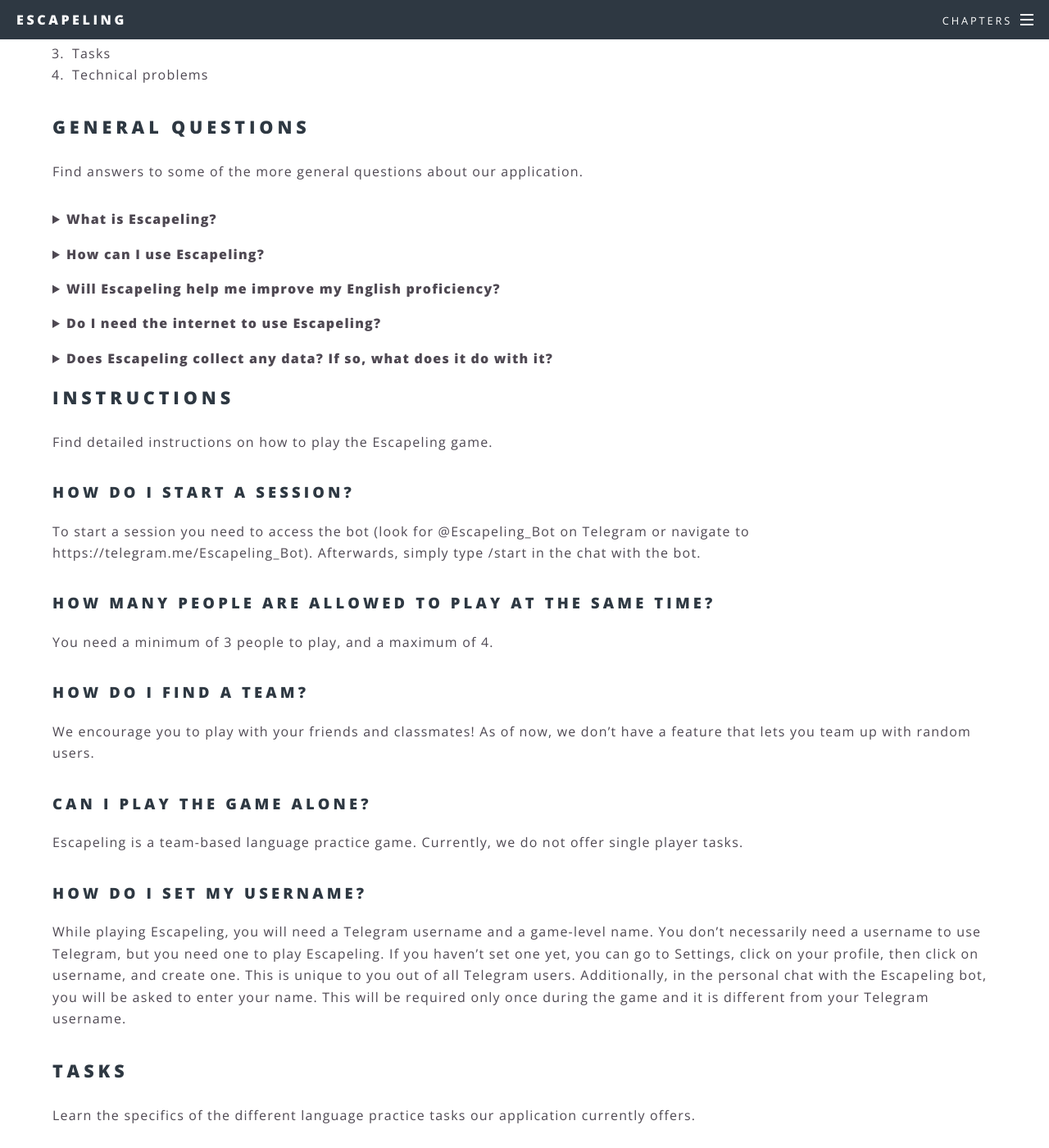
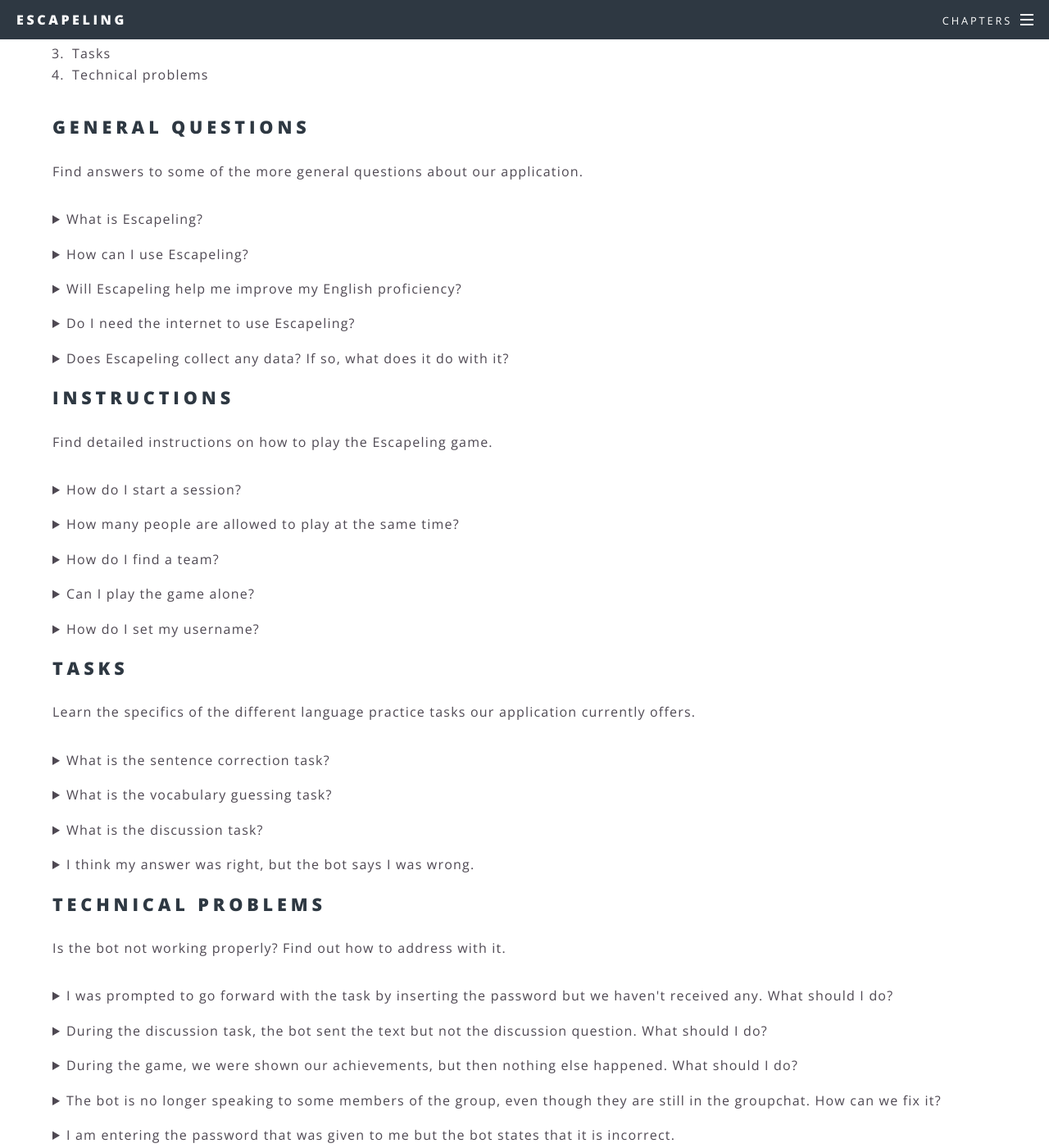
Before and after one commit to ALLUOS/ALLUOS.github.io, a Jekyll site: the page built from _posts/2020-03-03-FAQ.md, in a window 1280 px wide and 1400 px high, scrolled down 550 px. Shown: the whole window at 82% size. Built offline with Jekyll 4.4.1, drawn with Linux system fonts in a browser that asks for light colours; some of the changed text lies outside the part shown.

Commit message:
Toggle feature

```diff
--- a/_posts/2020-03-03-FAQ.md
+++ b/_posts/2020-03-03-FAQ.md
@@ -67,23 +67,41 @@
 
 Find detailed instructions on how to play the Escapeling game.
 
-### How do I start a session?
+<details>
+  <summary>How do I start a session?</summary>
+
 To start a session you need to access the bot (look for @Escapeling_Bot on Telegram or navigate to https://telegram.me/Escapeling_Bot). Afterwards, simply type /start in the chat with the bot.
 
-### How many people are allowed to play at the same time?
+</details>
+
+<details>
+  <summary>How many people are allowed to play at the same time?</summary>
+
 You need a minimum of 3 people to play, and a maximum of 4.
 
-### How do I find a team?
+</details>
+
+<details>
+  <summary>How do I find a team?</summary>
+
 We encourage you to play with your friends and classmates! As of now, we don't have a feature that lets you team up with random users.
 
-### Can I play the game alone?
+</details>
+
+<details>
+  <summary>Can I play the game alone?</summary>
+
 Escapeling is a team-based language practice game. Currently, we do not offer single player tasks.
 
-### How do I set my username?
+</details>
+
+<details>
+  <summary>How do I set my username?</summary>
+
 While playing Escapeling, you will need a Telegram username and a game-level name.
 You don't necessarily need a username to use Telegram, but you need one to play Escapeling. If you haven't set one yet, you can go to Settings, click on your profile, then click on username, and create one. This is unique to you out of all Telegram users.
 Additionally, in the personal chat with the Escapeling bot, you will be asked to enter your name. This will be required only once during the game and it is different from your Telegram username.
-
+</details>
 
 <div id="tasks"></div>
 
@@ -91,41 +109,85 @@
 
 Learn the specifics of the different language practice tasks our application currently offers.
 
-### What is the sentence correction task?
+<details>
+  <summary>What is the sentence correction task?</summary>
+
 In this task you focus on finding grammatical mistakes. You will each get a sentence and the goal is to determine whether it is grammatically correct or incorrect. If the sentence is incorrect, you should find the mistake and provide a correct alternative for it. There is always only one word that needs to be corrected. Importantly, you are allowed to discuss the given sentence in the group chat. However, only you are responsible for giving a final answer if it's your turn. Everyone will get a turn.
 
-### What is the vocabulary guessing task?
+</details>
+
+<details>
+  <summary>What is the vocabulary guessing task?</summary>
+
 This task is designed to enhance vocabulary knowledge. During the task, each user is given a word, and the goal is to describe its meaning without using the word itself. The goal of the other people in the group is to guess it. In case a person doesn’t know the meaning of the word given to them, there is an option to choose an alternative word. There is a time limit on each word guess. The turn ends if the word was guessed correctly or when the time runs out.
 
-### What is the discussion task?
+</details>
+
+<details>
+  <summary>What is the discussion task?</summary>
+
 The goal of the discussion task is to practice language production and writing skills. For this reason, you are given a short text. The topic of the text should start and guide a discussion between group members. After the text, you will receive some discussion questions. There are three questions in total, and you will have a time limit to discuss each of them. Your task is to share your opinions about the given topic in the group chat. Try to write and interact as much as possible.
 
-### I think my answer was right, but the bot says I was wrong.
+</details>
+
+<details>
+  <summary>I think my answer was right, but the bot says I was wrong.</summary>
+
 In designing the existing tasks, we focused on trusted sources, such as datasets and language corpora. However, there is always a possibility that there are multiple correct answers to a question. Our materials have been revised to accomodate this possibility, but there might still be some issues. If you are certain that your answer is correct, please report it using the following link.
+
+</details>
 
 <div id="technical-problems"></div>
 
 ## Technical problems
 
-Is the bot not working properly? Find out how to deal with it.
+Is the bot not working properly? Find out how to address with it.
 
-### I was prompted to go forward with the task by inserting the password but we haven't received any. What should I do?
+<details>
+  <summary>I was prompted to go forward with the task by inserting the password but we haven't received any. What should I do?</summary>
+
 This is a known issue and we are working on fixing it. As a workaround, you can try restarting the bot from within the groupchat: type /stop and then /start. If this doesn't fix the issue, unfortunately the only way to continue playing is to create a whole new escape mission. This means going back to your chat with the Escapeling bot, typing /start, and either creating or joining a new group. You can invite the same people to join you again, but you will lose the progress you had made in the previous session.
 
-### During the discussion task, the bot sent the text but not the discussion question. What should I do?
+</details>
+
+<details>
+  <summary>During the discussion task, the bot sent the text but not the discussion question. What should I do?</summary>
+
 This is a known issue and we are working on fixing it. As a workaround, you can try restarting the bot from within the groupchat: type /stop and then /start. If this doesn't fix the issue, unfortunately the only way to continue playing is to create a whole new escape mission. This means going back to your chat with the Escapeling bot, typing /start, and either creating or joining a new group. You can invite the same people to join you again, but you will lose the progress you had made in the previous session.
 
-### During the game, we were shown our achievements, but then nothing else happened. What should I do?
+</details>
+
+<details>
+  <summary>During the game, we were shown our achievements, but then nothing else happened. What should I do?</summary>
+
 This is a known issue and we are working on fixing it. As a workaround, you can try restarting the bot from within the groupchat: type /stop and then /start. If this doesn't fix the issue, unfortunately the only way to continue playing is to create a whole new escape mission. This means going back to your chat with the Escapeling bot, typing /start, and either creating or joining a new group. You can invite the same people to join you again, but you will lose the progress you had made in the previous session.
 
-### The bot is no longer speaking to some members of the group, even though they are still in the groupchat. How can we fix it?
+</details>
+
+<details>
+  <summary>The bot is no longer speaking to some members of the group, even though they are still in the groupchat. How can we fix it?</summary>
+
 You can try restarting the session by typing /stop and then /start. If this doesn't fix the issue, we encourage you to create a different escape mission with the same group members and re-start your escape.
 
-### I am entering the password that was given to me but the bot states that it is incorrect.
+</details>
+
+<details>
+  <summary>I am entering the password that was given to me but the bot states that it is incorrect.</summary>
+
 Please double-check that you entered the password correctly. Furthermore, make sure that you did not include any spaces or punctuation in between or at the end of the password. Please also check that the player who is typing the password sends a message that contains ONLY the password.
 
-### At the end of the discussion task, the bot says that an evaluation of the discussion will be sent. We did not receive any evaluation survey. We are unable to complete the discussion task. What should we do?
+</details>
+
+<details>
+  <summary>At the end of the discussion task, the bot says that an evaluation of the discussion will be sent. We did not receive any evaluation survey. We are unable to complete the discussion task. What should we do?
+</summary>
+
 This is a known issue and we are working on fixing it. As a workaround, you can try restarting the bot from within the groupchat: type /stop and then /start. If this doesn't fix the issue, unfortunately the only way to continue playing is to create a whole new escape mission. This means going back to your chat with the Escapeling bot, typing /start, and either creating or joining a new group. You can invite the same people to join you again, but you will lose the progress you had made in the previous session.
 
-### I'm experiencing technical problems but I can't find an answer to my question here. What can I do?
+</details>
+
+<details>
+  <summary>I'm experiencing technical problems but I can't find an answer to my question here. What can I do?
+</summary>
+
 We are happy to receive your feedback via this survey.
--- a/assets/css/main.css
+++ b/assets/css/main.css
@@ -1506,7 +1506,6 @@
 
 	details {
 		margin: 0 0 1em 0;
-		font-weight: 800;
 	}
 
 		@media screen and (max-width: 736px) {
```
